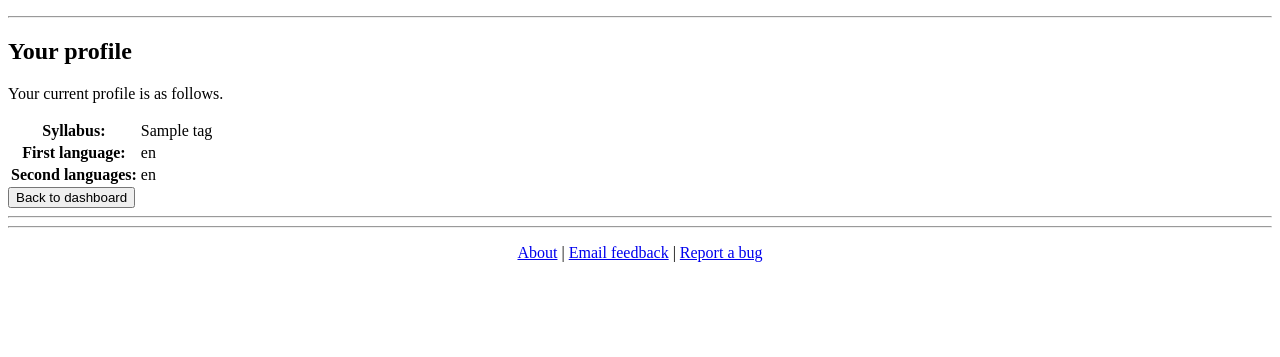
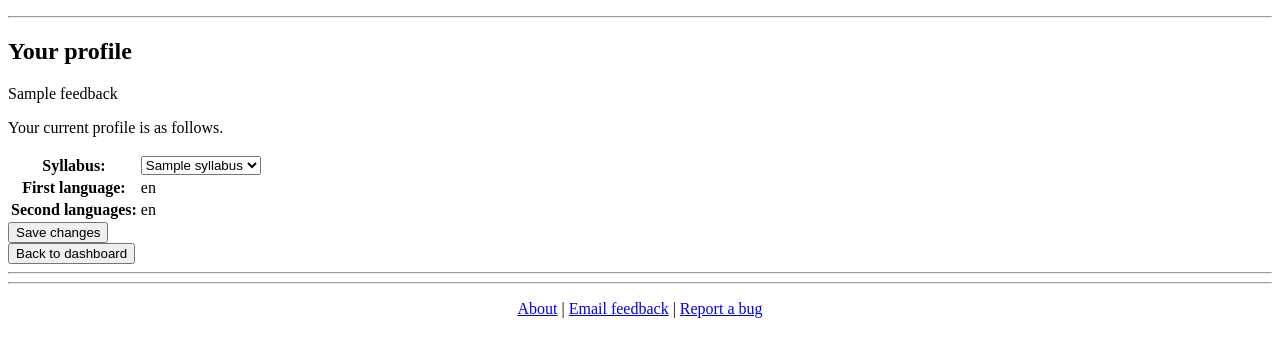
Before and after one commit to larsyencken/kanjitester, a Django app: template kanji_test/user_profile/templates/user_profile/view_profile.html in a window 1280 px wide. Shown: the part 131-488 px from the top of the page. Run offline with Django 3.2, Linux system fonts and the light colour scheme; the template is opened without the code that fills it: most values are stand-ins (such as "Sample title", 1, 10 or a date in 2020).

Commit message:
Fixes #18, allowing people to change syllabus.

```diff
--- a/kanji_test/tutor/templates/tutor/dashboard.html
+++ b/kanji_test/tutor/templates/tutor/dashboard.html
@@ -57,7 +57,6 @@
   <h3>Actions</h3>
   <form method="POST" action="{% url tutor_testuser %}">
     {% csrf_token %}
-  <p>
   <input type="submit" value="Take a test &rarr;">
   (with
   <select name="n_questions">
@@ -66,7 +65,9 @@
     <option value="30">30</option>
     <option value="50">50</option>
   </select> questions)
-  </p>
+  </form>
+  <form method="GET" action="{% url userprofile_profile %}">
+    <input type="submit" value="View your profile" />
   </form>
   {% if has_results %}
   <form method="GET" action="{% url tutor_study %}">
--- a/kanji_test/user_profile/templates/user_profile/view_profile.html
+++ b/kanji_test/user_profile/templates/user_profile/view_profile.html
@@ -7,11 +7,28 @@
 {% block content %}
   <h2>Your profile</h2>
 
+  {% if feedback %}
+  <p class="success">{{feedback}}</p>
+  {% endif %}
+
   <p>Your current profile is as follows.</p>
 
+  <form method="POST">
+  {% csrf_token %}
   <table>
     <tr>
-      <th>Syllabus:</th><td>{{profile.syllabus.tag}}</td>
+      <th>Syllabus:</th>
+      <td>
+        <select name="syllabus">
+          {% for syllabus in syllabi %}
+            <option value="{{syllabus}}"
+              {% ifequal syllabus profile.syllabus.tag %}
+                selected="selected"
+              {% endifequal %}
+            >{{syllabus}}</option>
+          {% endfor %}
+        </select>
+      </td>
     </tr>
     <tr>
       <th>First language:</th><td>{{profile.first_language}}</td>
@@ -20,7 +37,8 @@
       <th>Second languages:</th><td>{{profile.second_languages}}</td>
     </tr>
   </table>
-
+  <input type="submit" value="Save changes" />
+  </form>
 
   <form method="GET" action="{% url tutor_dashboard %}">
     <input type="submit" value="Back to dashboard"/>
```
Also changed, not shown: kanji_test/user_profile/views.py (+17 -3 lines).
